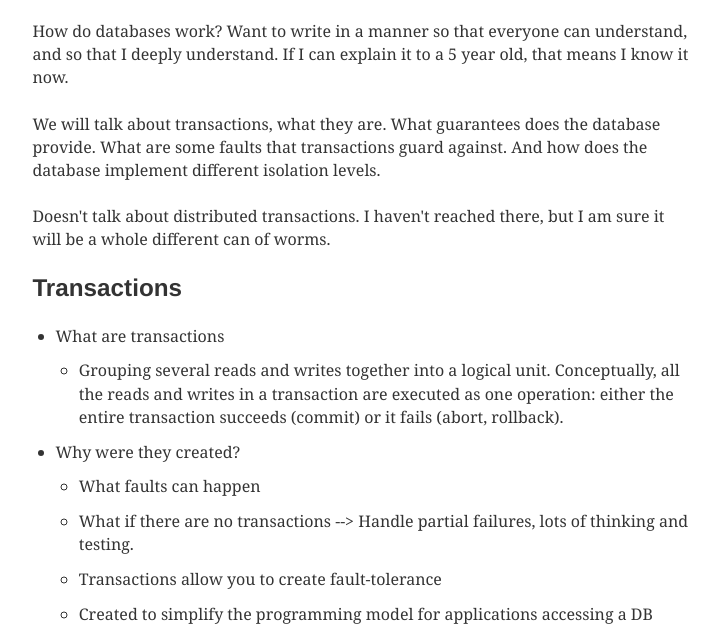
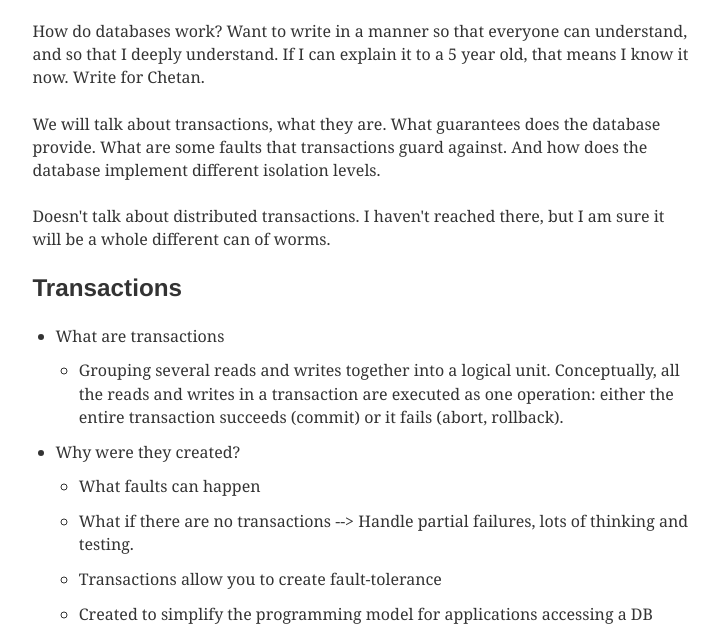
Before and after one commit to ketanbhatt/ketanbhatt.com, a Gatsby site: page /database-isolation-levels/ in a window 1280 px wide. Shown: the part 143-778 px from the top of the page, without its empty margins (277-996 px from the left). Built offline with nearby package versions, Linux system fonts and the light colour scheme; Gatsby itself is replaced by a stand-in of ours; some packages are replaced by stand-ins of ours; what typography-theme-github would draw is missing.

Commit message:
Update gatsby

```diff
--- a/content/blog/database-isolation-levels/index.md
+++ b/content/blog/database-isolation-levels/index.md
@@ -5,7 +5,7 @@ category: programming
 draft: true
 ---
 
-How do databases work? Want to write in a manner so that everyone can understand, and so that I deeply understand. If I can explain it to a 5 year old, that means I know it now.
+How do databases work? Want to write in a manner so that everyone can understand, and so that I deeply understand. If I can explain it to a 5 year old, that means I know it now. Write for Chetan.
 
 We will talk about transactions, what they are. What guarantees does the database provide. What are some faults that transactions guard against. And how does the database implement different isolation levels.
 
--- a/package.json
+++ b/package.json
@@ -8,8 +8,8 @@
     "url": "https://github.com/ketanbhatt/ketanbhatt.com"
   },
   "dependencies": {
-    "gatsby": "^2.20.12",
-    "gatsby-cli": "^2.12.7",
+    "gatsby": "^2.21.24",
+    "gatsby-cli": "^2.12.17",
     "gatsby-image": "^2.3.1",
     "gatsby-plugin-disqus": "^1.1.4",
     "gatsby-plugin-feed": "^2.4.1",
```
Also changed, not shown: 1 other file.
